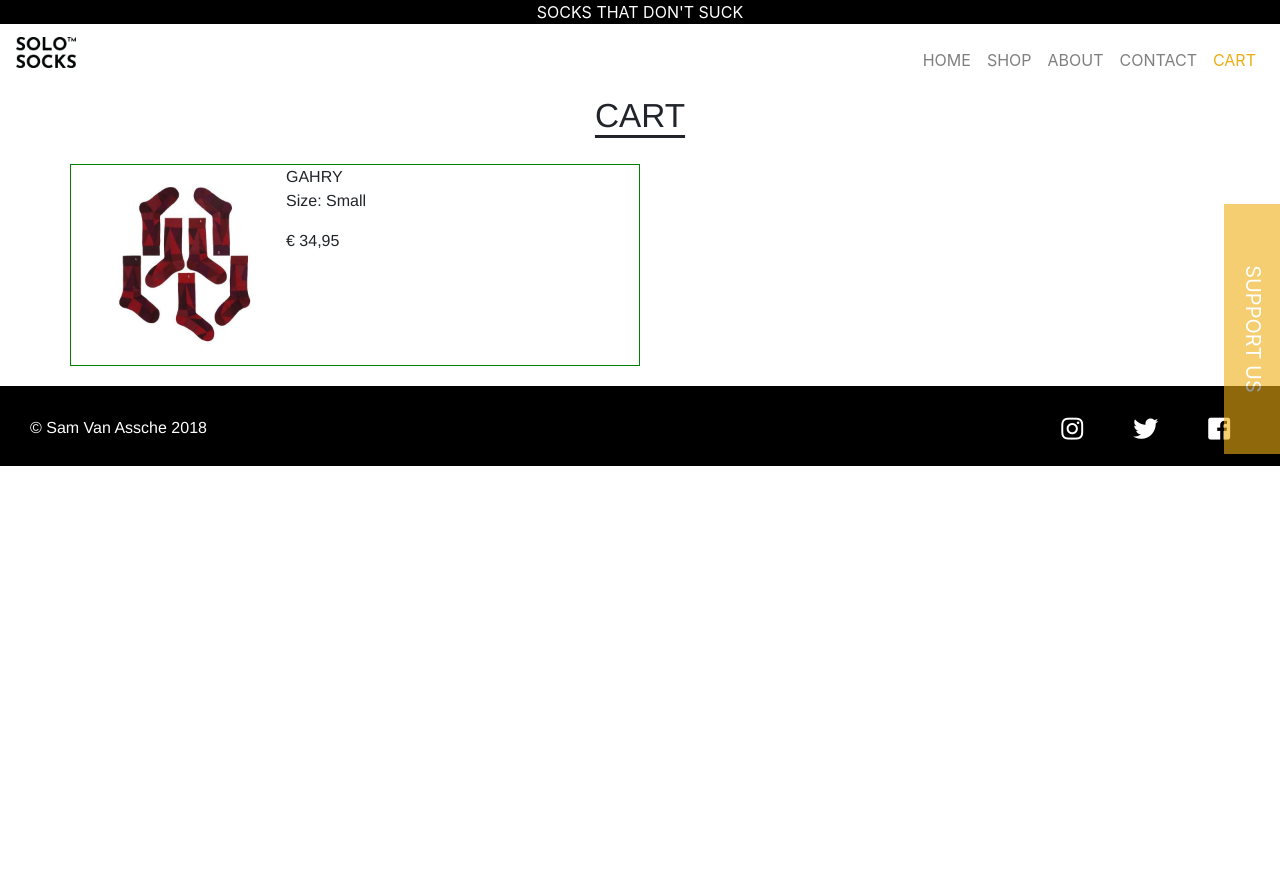
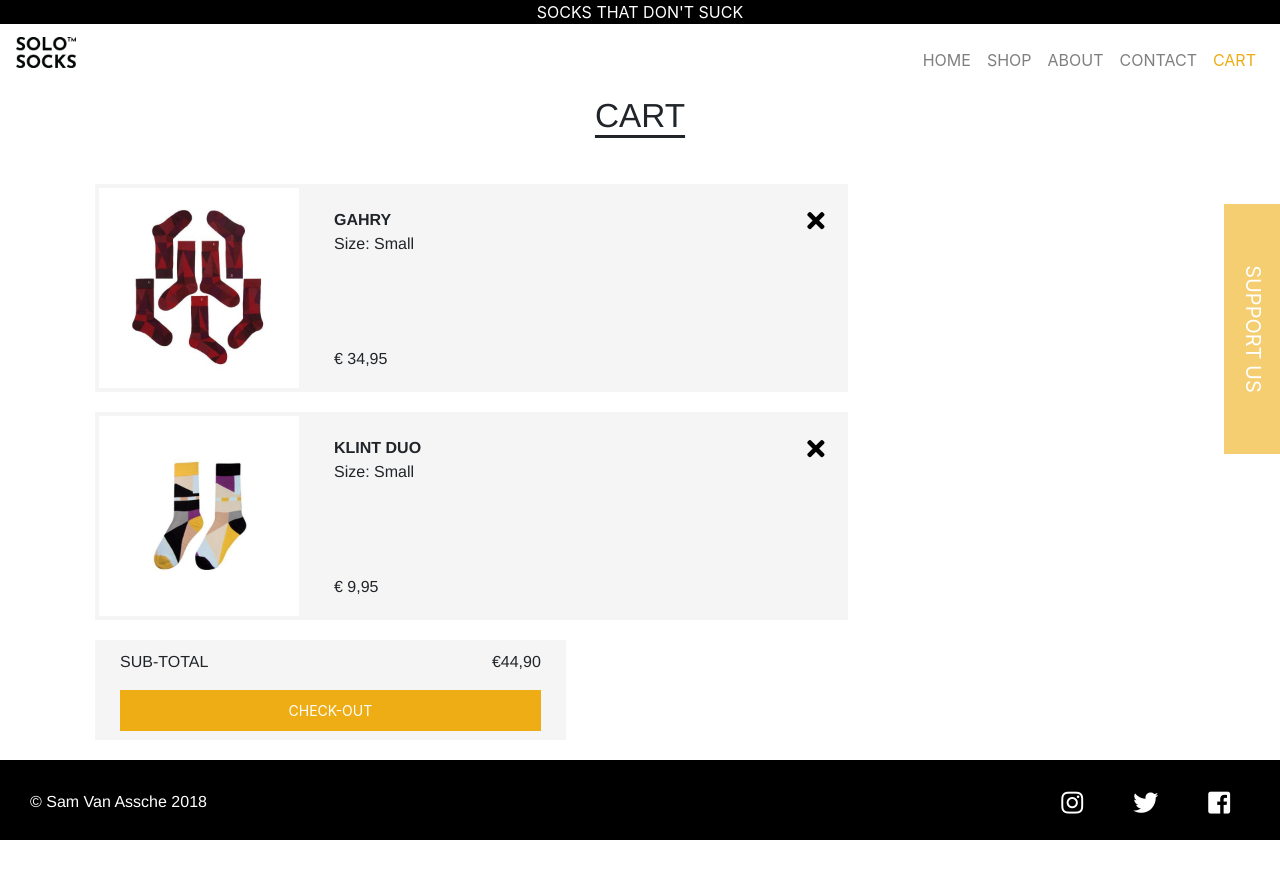
Before and after one commit to gdmgent-1819-nmd2/1819-crowdfunding-samvanassche, a Jekyll site: the page built from pages/cart.html, in a window 1280 px wide. Shown: the top 879 px of the page. Built offline with Jekyll 4.4.1, drawn with Linux system fonts in a browser that asks for light colours; nearby versions of some CDN libraries.

Commit message:
afwerken

```diff
--- a/_sass/_main.scss
+++ b/_sass/_main.scss
@@ -196,7 +196,6 @@ a:link {
 }
 
 
-
 /* ==============================================
     SHOP
 ============================================== */
@@ -230,11 +229,14 @@ a:link {
     font-family: Helvetica, Arial, sans-serif;
 }
 
-.center:hover {
-    text-decoration: none;
-    color: #eead14;
-    font-size: 20px;
+div.shop img:hover {
+    opacity: 1;
 }
+
+div.shop p:hover {
+    opacity: 1;
+}
+
 
 /* ==============================================
     SHOP ALL
@@ -358,27 +360,80 @@ form {
     min-width: auto;
 }
 
+.btn-send:hover {
+    opacity: 0.8;
+}
+
 /* ==============================================
     CART
 ============================================== */
-
-/* Bestelling product */
-.col-cart {
-    border: 1px solid green;
-}
 
 .foto-cart {
     height: 150px;
     width: auto;
     float: left;
+    margin: 0 0 0 -15px;
 }
 
 .tekst-cart1 {
     text-align: left;
+    padding: 20px 0 0 160px;
 }
 
 .tekst-cart2 {
-    text-align: left;
+    text-align: left ;
+    padding: 20px 0 0 160px;
+}
+
+.container {
+    padding: 20px 0 0 40px;
+}
+
+.col-cart {
+    background-color: #f5f5f5;
+    border: 4px solid #f5f5f5;
+
+}
+
+.fas {
+    font-size: 25px;
+    float: right;
+    position: absolute;
+    top: 20px;
+    right: 20px;
+    color: black
+}
+
+.fas:hover {
+    color: #eead14;
+}
+
+/* Check-out */
+
+.col-check-out {
+    height: 100px;
+    background-color: #f5f5f5;
+}
+
+.btn-check-out {
+    color: white;
+    background-color: #eead14 !important;
+    display: block !important;
+    width: 100% !important;
+    border: none !important;
+    padding: 10px 28px !important;
+    font-size: 14px !important;
+    cursor: pointer !important;
+    text-align: center !important;
+    min-width: auto;
+}
+
+.btn-check-out:hover {
+    opacity: 0.8;
+}
+
+.check-out {
+    padding: 10px 10px;
 }
 
 
@@ -412,6 +467,16 @@ form {
     .shop p {
         font-size: 20px;
     }
+
+   .tekst-cart1 {
+        padding: 20px 0 0 160px;
+    }
+
+    .tekst-cart2 {
+        padding: 25px 0 0 160px;
+    }
+
+
 }
 
 
@@ -462,7 +527,17 @@ form {
         text-align: right;
         font-family: Helvetica, Arial, sans-serif !important;
         font-size: 12pt;
-        margin: 20px 0 0 0;
+
+    }
+
+    /* Cart */
+
+    .tekst-cart1 {
+        padding: 20px 0 0 170px;
+    }
+
+    .tekst-cart2 {
+        padding: 25px 0 0 170px;
     }
 }
 
@@ -510,6 +585,14 @@ form {
     .foto-cart {
         height: 200px;
         width: auto;
+    }
+
+    .tekst-cart1 {
+        padding: 20px 0 0 220px;
+    }
+
+    .tekst-cart2 {
+        padding: 65px 0 0 220px;
     }
 }
 
@@ -581,4 +664,12 @@ form {
         height: 200px;
         width: auto;
     }
+
+    .tekst-cart1 {
+        padding: 20px 0 0 220px;
+    }
+
+    .tekst-cart2 {
+        padding: 75px 0 0 220px;
+    }
 }
--- a/pages/cart.html
+++ b/pages/cart.html
@@ -11,15 +11,55 @@ title: SOLOSOCKS
 
 <div class="container">
     <div class="row">
-        <div class="col-cart col-8 col-sm-8col-md-6 col-lg-6 col-xl-6">
+        <div class="col-cart col-10 col-sm-10 col-md-8 col-lg-8 col-xl-8">
+            <img class="foto-cart" src="images/gahry.jpg" alt="GAHRY">
             <p class="tekst-cart1">
-                <img class="foto-cart" src="images/gahry.jpg" alt="GAHRY">
-                GAHRY
-                <br>Size: Small
-                <p class="tekst-cart2">
-                    € 34,95
-                </p>
+                <b>GAHRY</b>
+            <br>Size: Small
             </p>
+            <p class="tekst-cart2">
+                € 34,95
+            </p>
+            <a href="#">
+            <i class="fas fa-times"></i>
+            </a>
+        </div>
+
+    </div>
+</div>
+
+<div class="container">
+    <div class="row">
+        <div class="col-cart col-10 col-sm-10 col-md-8 col-lg-8 col-xl-8">
+            <img class="foto-cart" src="images/klint-duo.jpg" alt="KLINT DUO">
+            <p class="tekst-cart1">
+                <b>KLINT DUO</b>
+            <br>Size: Small
+            </p>
+            <p class="tekst-cart2">
+                € 9,95
+            </p>
+            <a href="#">
+            <i class="fas fa-times"></i>
+            </a>
         </div>
     </div>
 </div>
+
+<div class="container">
+    <div class="row">
+        <div class="col-check-out col-10 col-sm-10 col-md-6 col-lg-5 col-xl-5">
+            <div class="check-out">
+                <p style="float:left">
+                    SUB-TOTAL
+                </p>
+                <p style="float: right;">
+                    €44,90
+                </p>
+                <button type="button" class="btn-check-out">
+                    CHECK-OUT
+                </button>
+            </div>
+        </div>
+    </div>
+</div>
--- a/pages/shop.html
+++ b/pages/shop.html
@@ -10,7 +10,7 @@ title: SOLOSOCKS
 
 <!-- Shop All -->
 <div class="shop">
-    <a href="shop-all.html">
+    <a class="btn-shop" href="shop-all.html">
         <img src="images/shop all.jpg" alt="Shop all">
         <p> SHOP ALL</p>
     </a>
@@ -18,7 +18,7 @@ title: SOLOSOCKS
 
 <!-- Shop Solosocks  -->
 <div class="shop">
-    <a href="shop-solosocks.html">
+    <a class="btn-shop" href="shop-solosocks.html">
         <img src="images/sokken blauw.jpg" alt="Shop Solosocks">
         <p> SHOP SOLOSOCKS</p>
     </a>
@@ -26,7 +26,7 @@ title: SOLOSOCKS
 
 <!-- Shop Solosocks Share -->
 <div class="shop">
-    <a href="shop-solosocks-share.html">
+    <a class="btn-shop" href="shop-solosocks-share.html">
         <img src="images/regenboog sokken.jpg" alt="Shop Solosocks Share">
         <p> SHOP SOLOSOCKS SHARE</p>
     </a>
```
Also changed, not shown: pages/index.html (indentation only), 4 other files.
